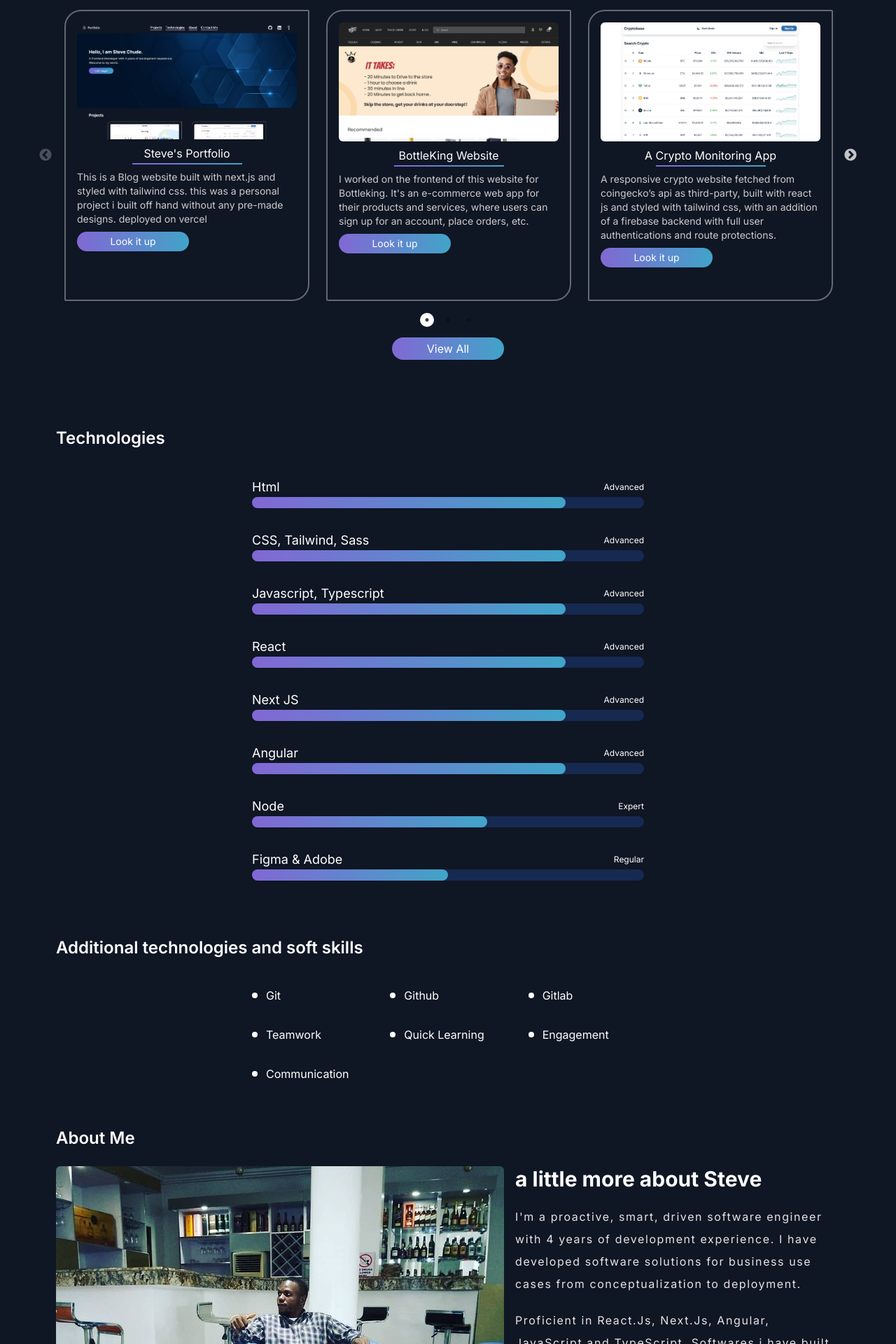
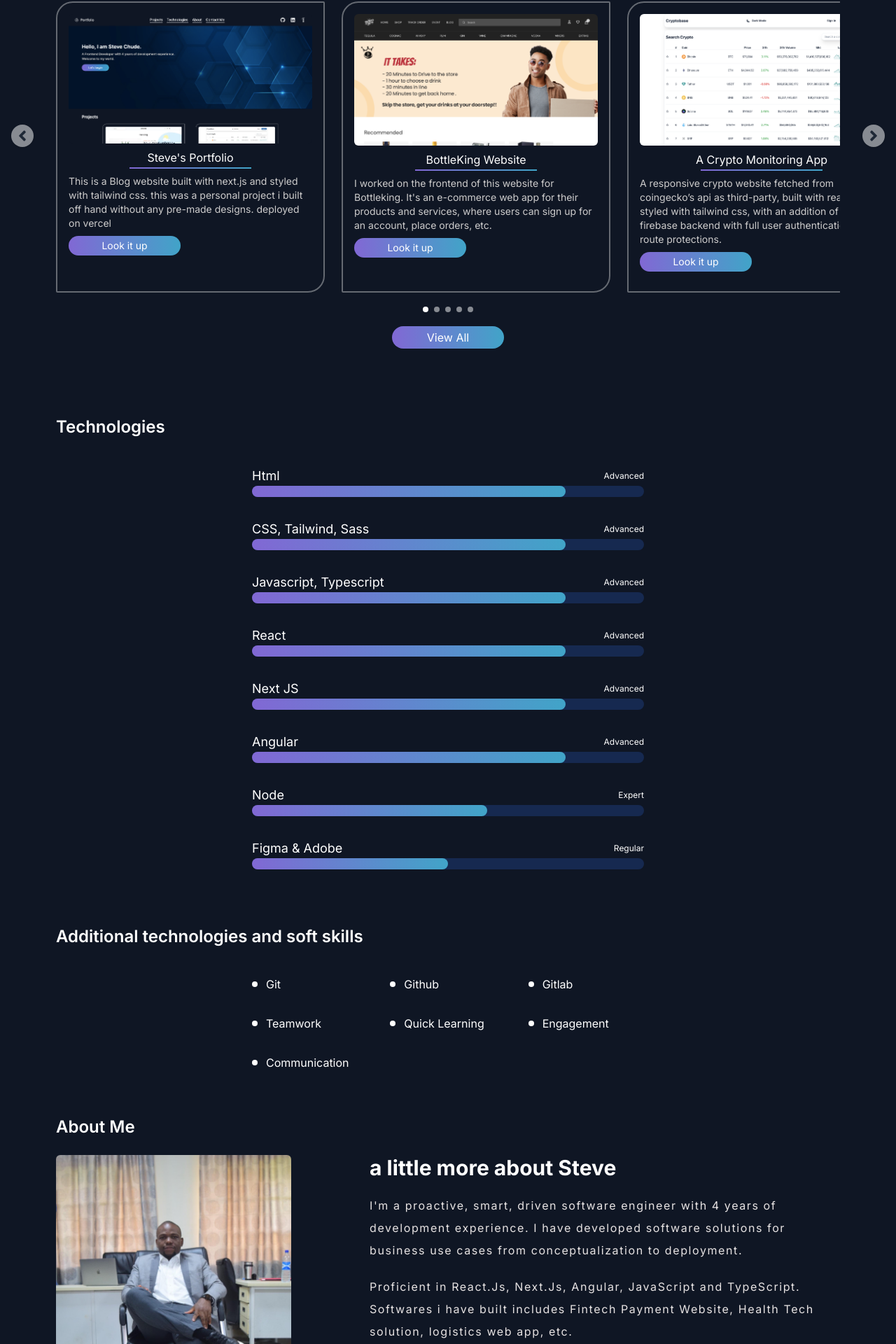
Before and after one commit to stevechude/my_portfolio, a Next.js app: page / in a window 1280 px wide. Shown: the part 790-2710 px from the top of the page at 70% size. Built offline with nearby package versions, Linux system fonts and the light colour scheme.

Commit message:
recent updates

```diff
--- a/components/Home/About.jsx
+++ b/components/Home/About.jsx
@@ -6,24 +6,23 @@ import { Oval } from "react-loader-spinner";
 import AOS from "aos";
 import "aos/dist/aos.css";
 
-const photos = ["/hotelbar.jpg", "/pool.JPG"];
-// "/chair.JPG",
+const photos = ["/hotelbar.jpg", "/pool.JPG", "/chair.JPG"];
 
 const About = () => {
-  // const [currentPhotoIndex, setCurrentPhotoIndex] = useState(0);
+  const [currentPhotoIndex, setCurrentPhotoIndex] = useState(0);
   const [load, setLoad] = useState(false);
 
   useEffect(() => {
     AOS.init();
   }, []);
 
-  // useEffect(() => {
-  //   const interval = setInterval(() => {
-  //     setCurrentPhotoIndex((prevIndex) => (prevIndex + 1) % photos.length);
-  //   }, 3000);
+  useEffect(() => {
+    const interval = setInterval(() => {
+      setCurrentPhotoIndex((prevIndex) => (prevIndex + 1) % photos.length);
+    }, 3000);
 
-  //   return () => clearInterval(interval);
-  // }, []);
+    return () => clearInterval(interval);
+  }, []);
 
   const handleDownloadCV = () => {
     setLoad(true);
@@ -55,22 +54,21 @@ const About = () => {
       </p>
 
       <div className="flex flex-col md:flex-row gap-3 md:gap-4 md:h-fit justify-between">
-        {/* <div
-          className="w-fit md:w-[30%]"
-          data-aos="fade-left"
-          data-aos-easing="linear"
-          data-aos-duration="1000"
-        > */}
-        <Image
-          // src={photos[currentPhotoIndex]}
-          src={"/hotelbar.jpg"}
-          alt="My photo"
-          layout="responsive"
-          width={1000}
-          height={1000}
-          className="rounded-md w-[20rem] md:w-[25rem] md:h-[25rem] h-[20rem] md:flex-1"
-        />
-        {/* </div> */}
+        <div
+          className="w-full md:w-[30%]"
+          // data-aos="fade-left"
+          // data-aos-easing="linear"
+          // data-aos-duration="1000"
+        >
+          <Image
+            src={photos[currentPhotoIndex]}
+            // src={"/hotelbar.jpg"}
+            alt="My photo"
+            width={1000}
+            height={1000}
+            className="rounded-md w-[20rem] md:w-[25rem] md:h-[25rem] h-[20rem] md:flex-1 object-cover"
+          />
+        </div>
 
         <div className="md:w-[60%] w-full flex flex-col gap-3 md:gap-5 md:flex-shrink">
           <p
@@ -116,7 +114,7 @@ const About = () => {
             </label>
             <button
               onClick={handleDownloadCV}
-              className="flex items-center gap-3 rounded-2xl text-sm md:text-base font-semibold bg-white text-black py-1 md:py-1.5 px-3 md:px-4"
+              className="flex items-center gap-3 rounded-2xl text-sm md:text-base font-semibold bg-white text-black py-1 md:py-1.5 px-3 md:px-4 hover:bg-opacity-80"
             >
               {load ? (
                 <div className="flex items-center justify-center gap-3">
--- a/components/Home/Projects.jsx
+++ b/components/Home/Projects.jsx
@@ -25,12 +25,12 @@ const Projects = () => {
       >
         Projects
       </p>
-      <div className="flex flex-col justify-center items-center gap-8 md:gap-10 w-full ">
-        {/* <Carousel /> */}
-        <NewCarousel />
+      <div className="flex flex-col justify-center items-center gap-4 w-full overflow-hidden">
+        <Carousel />
+        {/* <NewCarousel /> */}
         <button
           onClick={() => router.push("/see-projects")}
-          className="bg-gradient-to-r from-[#8168d4] to-[#41a4c8] rounded-3xl p-1 w-32 md:w-40 text-white self-center z-10"
+          className="bg-gradient-to-r from-[#8168d4] to-[#41a4c8] rounded-3xl p-1 w-32 md:w-40 text-white self-center z-10 hover:opacity-80"
         >
           View All
         </button>
--- a/components/carousel/Carousel.jsx
+++ b/components/carousel/Carousel.jsx
@@ -40,8 +40,15 @@ const Carousel = ({ autoSlideInterval = 3000 }) => {
   const prev = () =>
     setCurr((curr) => (curr === 0 ? slides.length - 1 : curr - 1));
 
-  const next = () =>
-    setCurr((curr) => (curr === slides.length - 1 ? 0 : curr + 1));
+  // const next = () =>
+  //   setCurr((curr) => (curr === slides.length - 1 ? 0 : curr + 1));
+
+  const next = () => {
+    const maxIndex = slides.length - numVisibleSlides;
+    setCurr((curr) => (curr >= maxIndex ? 0 : curr + 1));
+  };
+
+  const dots = Array.from({ length: slides.length - numVisibleSlides + 1 });
 
   return (
     <>
@@ -55,7 +62,7 @@ const Carousel = ({ autoSlideInterval = 3000 }) => {
           {slides.map((proj, i) => (
             <div
               key={i}
-              className={`border-2 border-[#656a72] rounded-tl-3xl rounded-tr-sm rounded-bl-sm rounded-br-3xl mb-2 md:mb-0 flex-shrink-0 flex-auto w-full md:w-96 h-96 md:h-[26rem]`}
+              className={`border-2 border-[#656a72] rounded-tl-3xl rounded-tr-sm rounded-bl-sm rounded-br-3xl mb-2 md:mb-0 flex-shrink-0 flex-auto w-full md:w-96 h-96 md:h-auto lg:h-[26rem] overflow-y-auto`}
               data-aos={`${i % 2 === 0 ? "fade-left" : "fade-right"}`}
               data-aos-easing="linear"
               data-aos-duration="1000"
@@ -96,27 +103,27 @@ const Carousel = ({ autoSlideInterval = 3000 }) => {
           <button
             onClick={prev}
             // style={{ boxShadow: "0px 0px 15px 2px #ccc" }}
-            className="p-1 rounded-full shadow bg-white/50 text-gray-800 hover:bg-white w-8 h-8 flex items-center justify-center"
+            className="p-1 rounded-full shadow bg-white/50 text-gray-800 hover:bg-white w-6 h-6 md:w-8 md:h-8 flex items-center justify-center"
           >
-            <FaAngleLeft size={25} />
+            <FaAngleLeft className="md:w-6 md:h-6" />
           </button>
           <button
             onClick={next}
             // style={{ boxShadow: "0px 0px 15px 2px #ccc" }}
-            className="p-1 rounded-full shadow bg-white/50 text-gray-800 hover:bg-white w-8 h-8 flex items-center justify-center"
+            className="p-1 rounded-full shadow bg-white/50 text-gray-800 hover:bg-white w-6 h-6 md:w-8 md:h-8 flex items-center justify-center"
           >
-            <FaAngleRight size={25} />
+            <FaAngleRight className="md:w-6 md:h-6" />
           </button>
         </div>
 
         {/* indicators */}
         <div className="md:mt-4 py-1">
           <div className="flex items-center justify-center gap-2">
-            {slides.map((_, i) => (
+            {dots.map((_, i) => (
               <div
                 key={i}
-                className={`transition-all w-3 h-3 rounded-full bg-white ${
-                  curr === i ? "p-2" : "bg-opacity-50"
+                className={`transition-all w-2 h-2 rounded-full bg-white ${
+                  i === curr ? "p-0.5" : "bg-opacity-50"
                 }`}
               />
             ))}
--- a/components/footer/Footer.jsx
+++ b/components/footer/Footer.jsx
@@ -31,7 +31,7 @@ const Footer = () => {
           <label>Call me:</label>
           <Link
             href={"tel:+2348089147905"}
-            className="rounded-3xl text-sm bg-white text-black py-1 px-2 w-fit md:w-full flex gap-2 items-center"
+            className="rounded-3xl text-sm bg-white text-black py-1 px-2 w-fit md:w-full flex gap-2 items-center hover:bg-opacity-80"
           >
             <MdCall
               size={20}
@@ -44,7 +44,7 @@ const Footer = () => {
           <label>Email:</label>
           <Link
             href={"mailto:stevechude@gmail.com"}
-            className="rounded-3xl text-sm bg-white text-black py-1 px-2 w-fit md:w-full flex gap-2 items-center"
+            className="rounded-3xl text-sm bg-white text-black py-1 px-2 w-fit md:w-full flex gap-2 items-center hover:bg-opacity-80"
           >
             <IoMdMail
               size={20}
--- a/components/hero/Hero.jsx
+++ b/components/hero/Hero.jsx
@@ -43,7 +43,7 @@ const Hero = () => {
             to my world.
           </p>
           <button
-            className="bg-gradient-to-r from-[#8168d4] to-[#41a4c8] rounded-3xl p-1 md:p-2 w-40 animate-bounce transition duration-1000 ease-in-out mt-4 cursor-pointer text-center"
+            className="bg-gradient-to-r from-[#8168d4] to-[#41a4c8] rounded-3xl p-1 md:p-2 w-40 animate-bounce transition duration-1000 ease-in-out mt-4 cursor-pointer text-center hover:opacity-80"
             data-aos="fade-right"
             data-aos-easing="linear"
             data-aos-duration="1000"
--- a/components/navigation/Navbar.jsx
+++ b/components/navigation/Navbar.jsx
@@ -129,7 +129,7 @@ const Navbar = () => {
       </div>
       {/* mobile */}
       <div className="flex md:flex lg:hidden items-start justify-between w-full text-base py-4 px-5 fixed bg-[#0f1624] z-50">
-        <div className="flex items-center gap-3">
+        <div className="flex items-center gap-1.5">
           <SiGamedeveloper />
           <ScrollLink
             activeClass="active"
```
Also changed, not shown: public/decagon.jpg (deleted).
